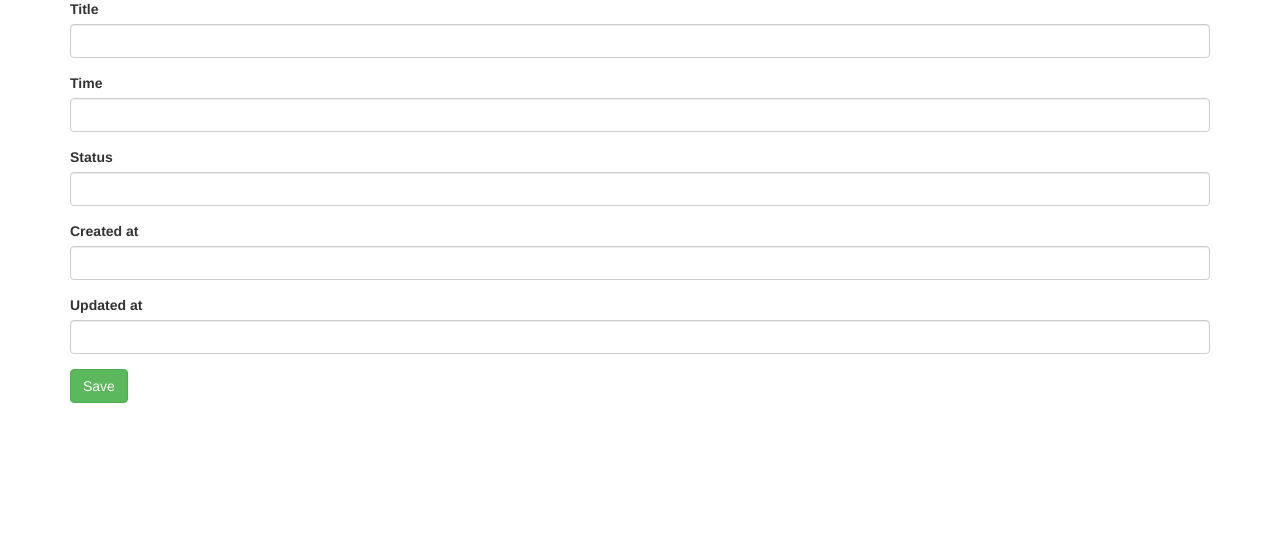
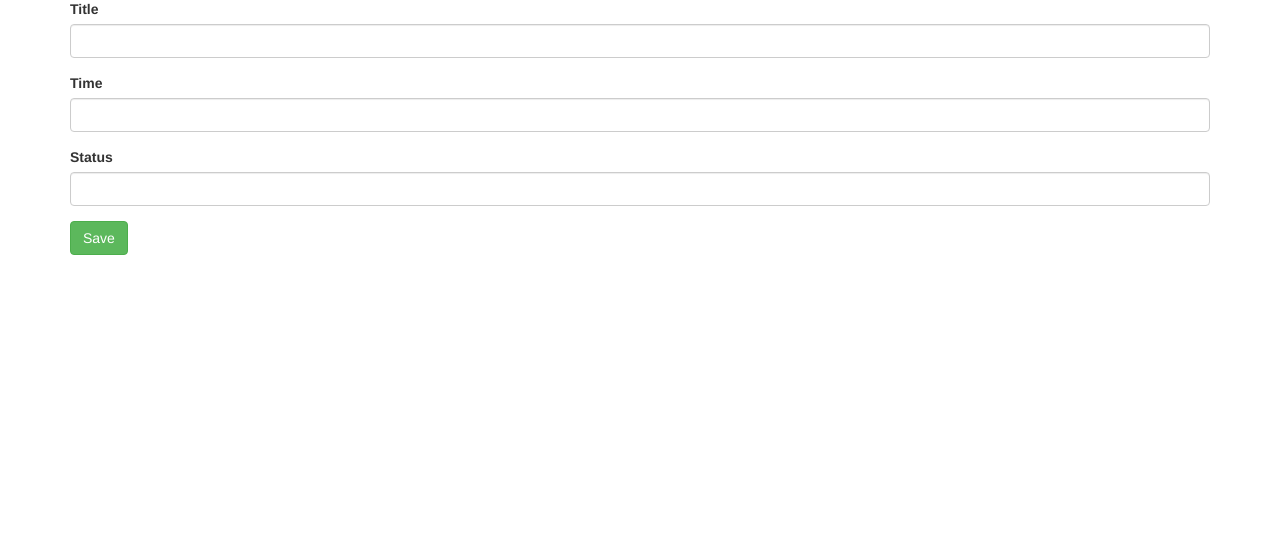
Before and after one commit to iproman/plan-manager, a Yii app: template views/plan/create.php in a window 1280 px wide. Shown: the part 141-696 px from the top of the page. Run offline with PHP 8.4 and a stand-in for Yii, Linux system fonts and the light colour scheme; the template is opened without the code that fills it, so the values that code supplies are empty; form fields are guessed from the names that the template uses; some libraries are stand-ins or nearby versions.

Commit message:
Remove unnecessary fields

```diff
--- a/views/plan/_form.php
+++ b/views/plan/_form.php
@@ -18,10 +18,6 @@ use yii\widgets\ActiveForm;
 
     <?= $form->field($model, 'status')->textInput() ?>
 
-    <?= $form->field($model, 'created_at')->textInput() ?>
-
-    <?= $form->field($model, 'updated_at')->textInput() ?>
-
     <div class="form-group">
         <?= Html::submitButton('Save', ['class' => 'btn btn-success']) ?>
     </div>
--- a/views/time/_form.php
+++ b/views/time/_form.php
@@ -16,10 +16,6 @@ use yii\widgets\ActiveForm;
 
     <?= $form->field($model, 'number')->textInput() ?>
 
-    <?= $form->field($model, 'created_at')->textInput() ?>
-
-    <?= $form->field($model, 'updated_at')->textInput() ?>
-
     <div class="form-group">
         <?= Html::submitButton('Save', ['class' => 'btn btn-success']) ?>
     </div>
--- a/views/title/_form.php
+++ b/views/title/_form.php
@@ -14,10 +14,6 @@ use yii\widgets\ActiveForm;
 
     <?= $form->field($model, 'name')->textInput(['maxlength' => true]) ?>
 
-    <?= $form->field($model, 'created_at')->textInput() ?>
-
-    <?= $form->field($model, 'updated_at')->textInput() ?>
-
     <div class="form-group">
         <?= Html::submitButton('Save', ['class' => 'btn btn-success']) ?>
     </div>
```
